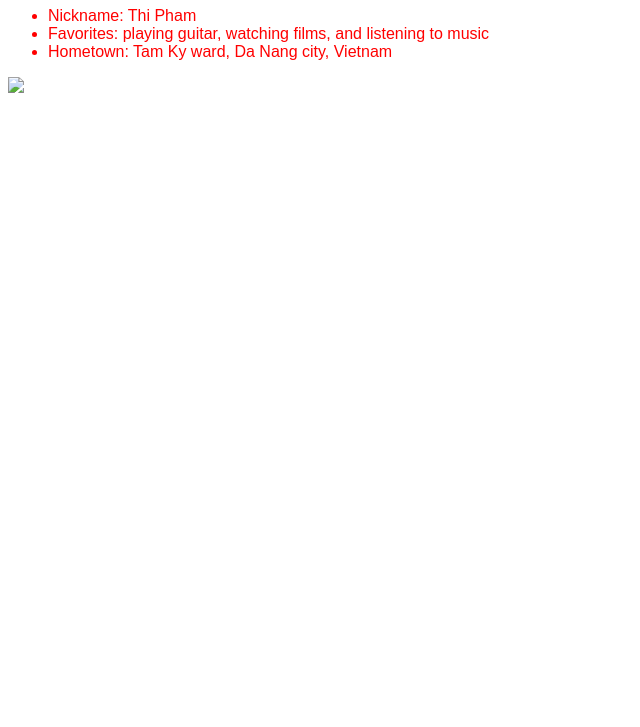
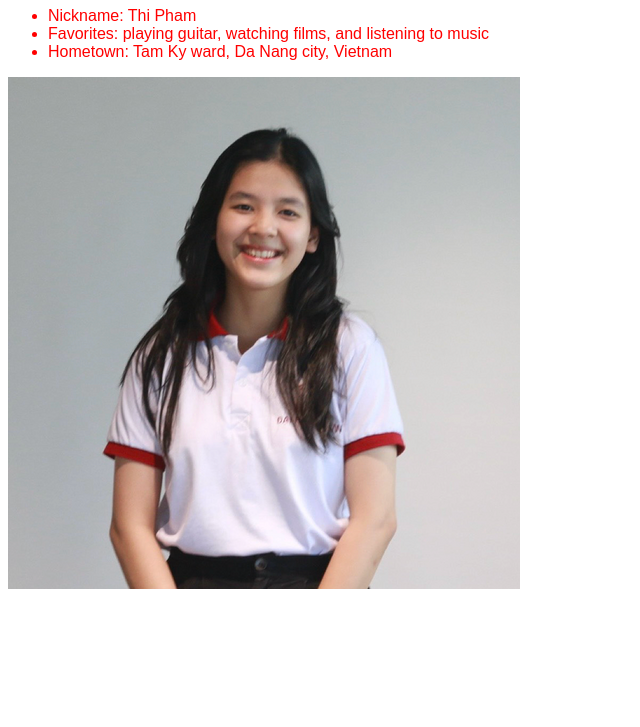
Before and after one commit to thipham1424/javascript-dom-exercise, a plain HTML site: page exercise-one/js/aboutme.html in a window 1280 px wide. Shown: the part 73-800 px from the top of the page, without its empty margins (0-640 px from the left). Drawn offline with Linux system fonts and the light colour scheme.

Commit message:
fix: change the url in html follow to asset

```diff
--- a/exercise-one/js/aboutme.html
+++ b/exercise-one/js/aboutme.html
@@ -32,7 +32,7 @@
       }
 
       var myPhoto = document.createElement("img");
-      myPhoto.src = "../asset/TP-headshot.png";
+      myPhoto.src = "../asset/about-me-profile.png";
       document.body.appendChild(myPhoto);
     </script>
   </body>
```
